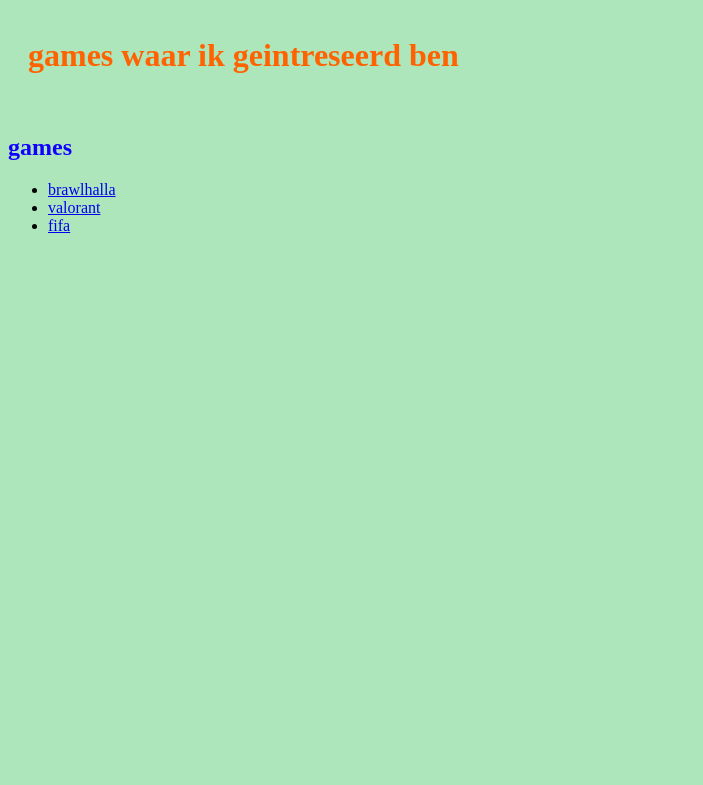
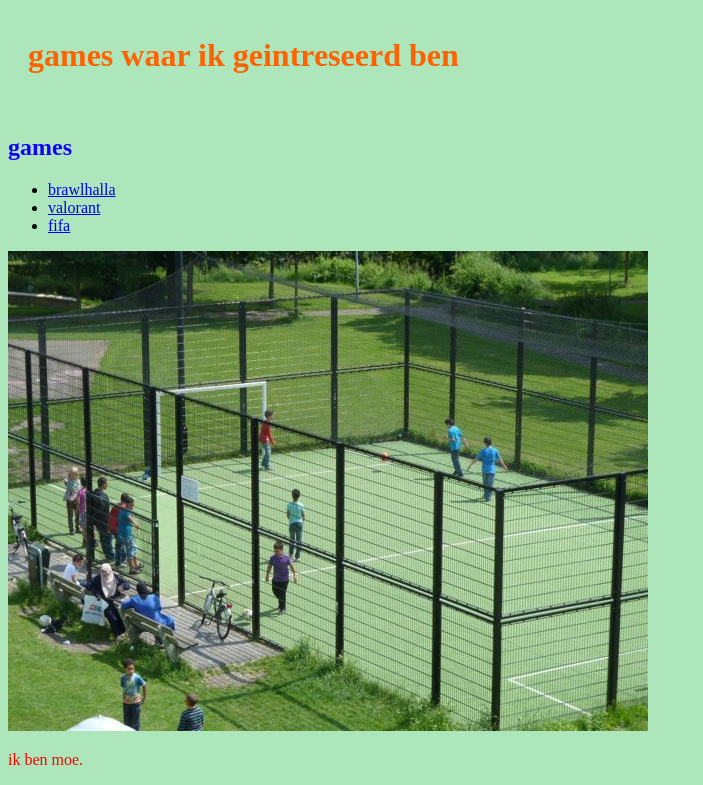
Before and after one commit to Anw2ed/p1-html-css, a plain HTML site: page index.html in a window 1280 px wide. Shown: the part 881-1666 px from the top of the page, without its empty margins (0-703 px from the left). Before the commit the page ends 1132 px from the top, so only its background shows below. Drawn offline with Linux system fonts and the light colour scheme.

Commit message:
Add files via upload

```diff
--- a/index.html
+++ b/index.html
@@ -29,6 +29,8 @@
      </ul>
 
 
+<img src="./img/pics/voetbalveld.jpg" alt="foto van voetbalveld" srcset="">
+<p style="color:red;">ik ben moe.</p>
 
 <body>
 
```
